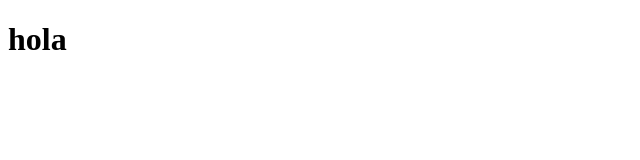
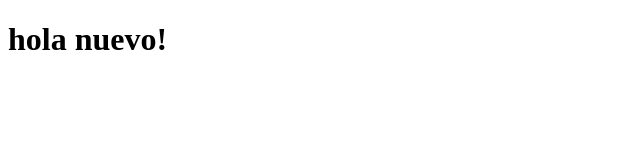
Before and after one commit to Imtoki/hello, a plain HTML site: page index.html in a window 1280 px wide. Shown: the whole page, without its empty margins (0-640 px from the left). Drawn offline with Linux system fonts and the light colour scheme.

Commit message:
Se modifico el título

```diff
--- a/index.html
+++ b/index.html
@@ -9,7 +9,7 @@
 </head>
 
 <body>
-    <h1>hola </h1>
+    <h1>hola nuevo! </h1>
 
 </body>
 
```
